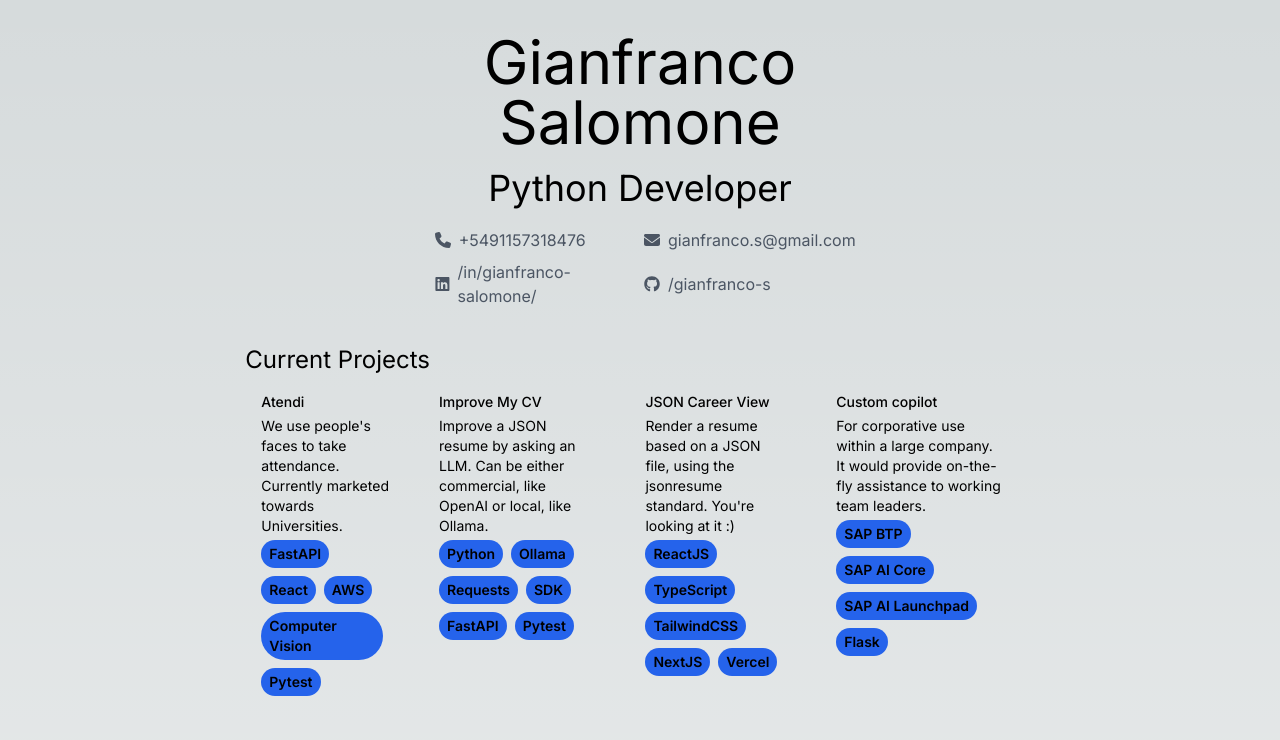
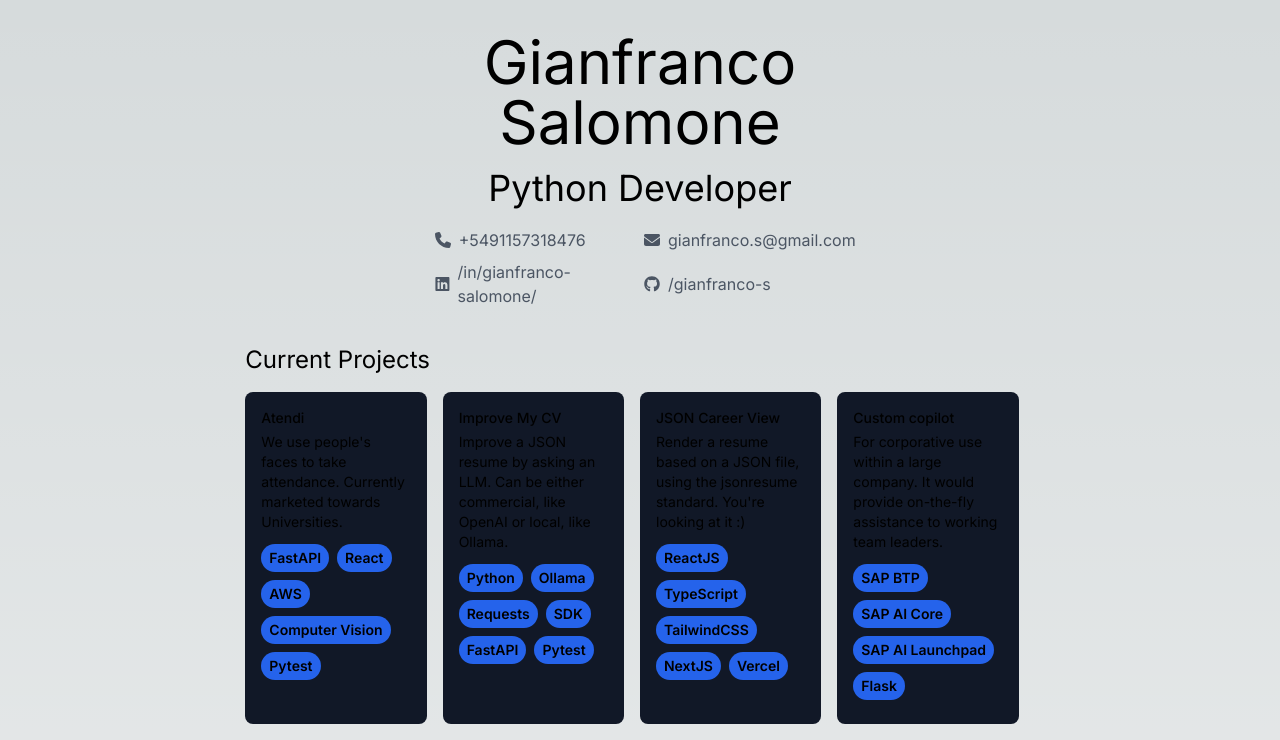
Before and after one commit to gianfranco-s/json-career-view, a Next.js app in the folder my-json-resume/: page / in a window 1280 px wide. Shown: the top 740 px of the page. Built offline with nearby package versions, Linux system fonts and the light colour scheme.

Commit message:
Show fixed width for projects

```diff
--- a/my-json-resume/src/components/ProjectsItem.tsx
+++ b/my-json-resume/src/components/ProjectsItem.tsx
@@ -12,12 +12,12 @@
         </span>
     ));
 
-    const projectTitle = <h4 className="text-sm font-medium mb-1">{projectsItemData.name}</h4>
+    const projectTitle = <h4 className="text-sm font-medium mb-1">{projectsItemData.name}</h4>;
 
     return (
-        <div className="mb-4 px-4 pt-4 mr-4">
+        <div className="my-4 px-4 py-4 mr-4 bg-gray-900 rounded-lg max-w-md sm:max-w-xl md:max-w-2xl" style={{ width: '300px' }}>
             {projectsItemData.url ? <a href={projectsItemData.url}>{projectTitle}</a> : projectTitle}
-            <p className="text-sm mb-1">{projectsItemData.description}</p>
+            <p className="text-sm mb-3">{projectsItemData.description}</p>
             {highlightTags}
         </div>
     );
```
